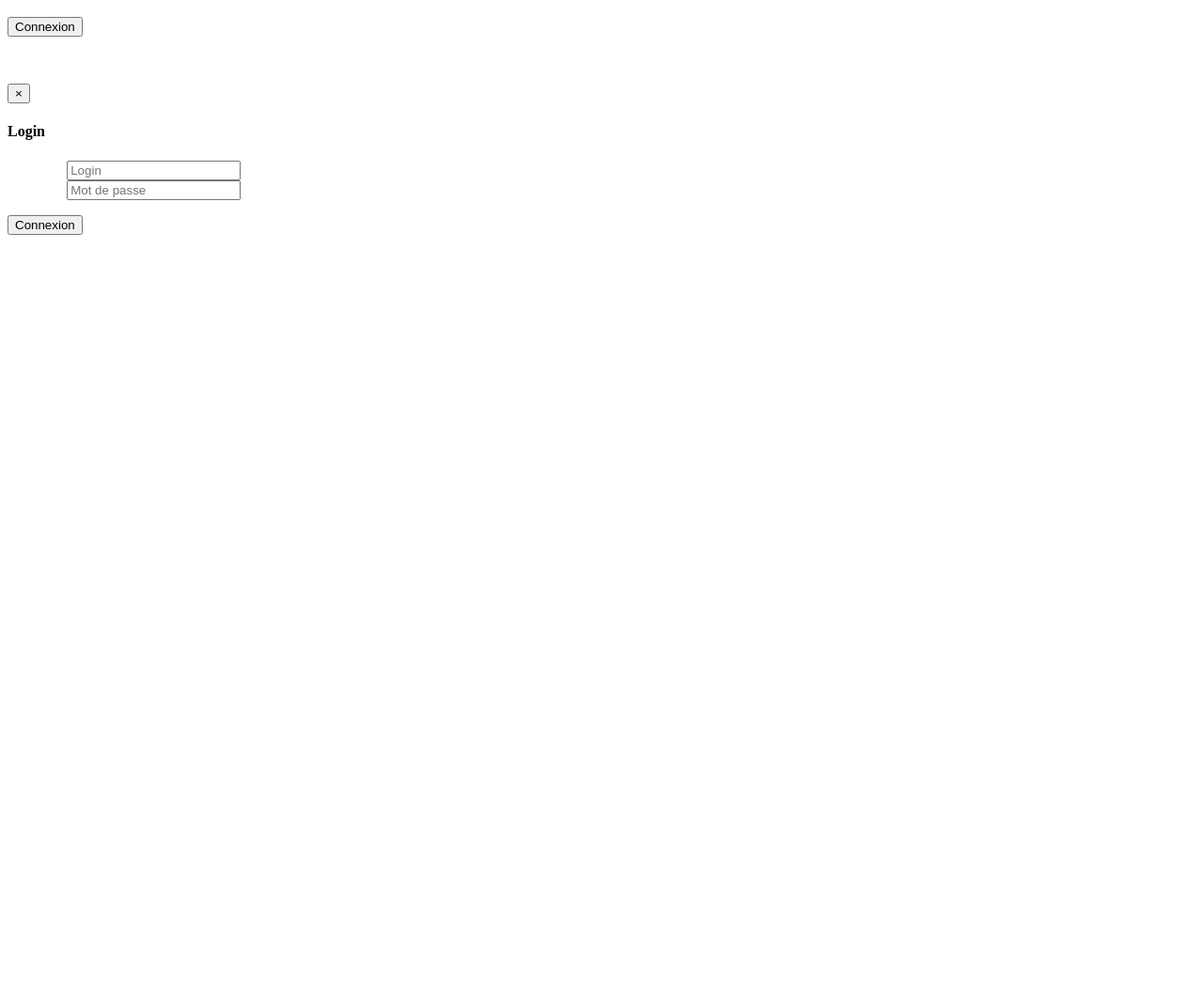
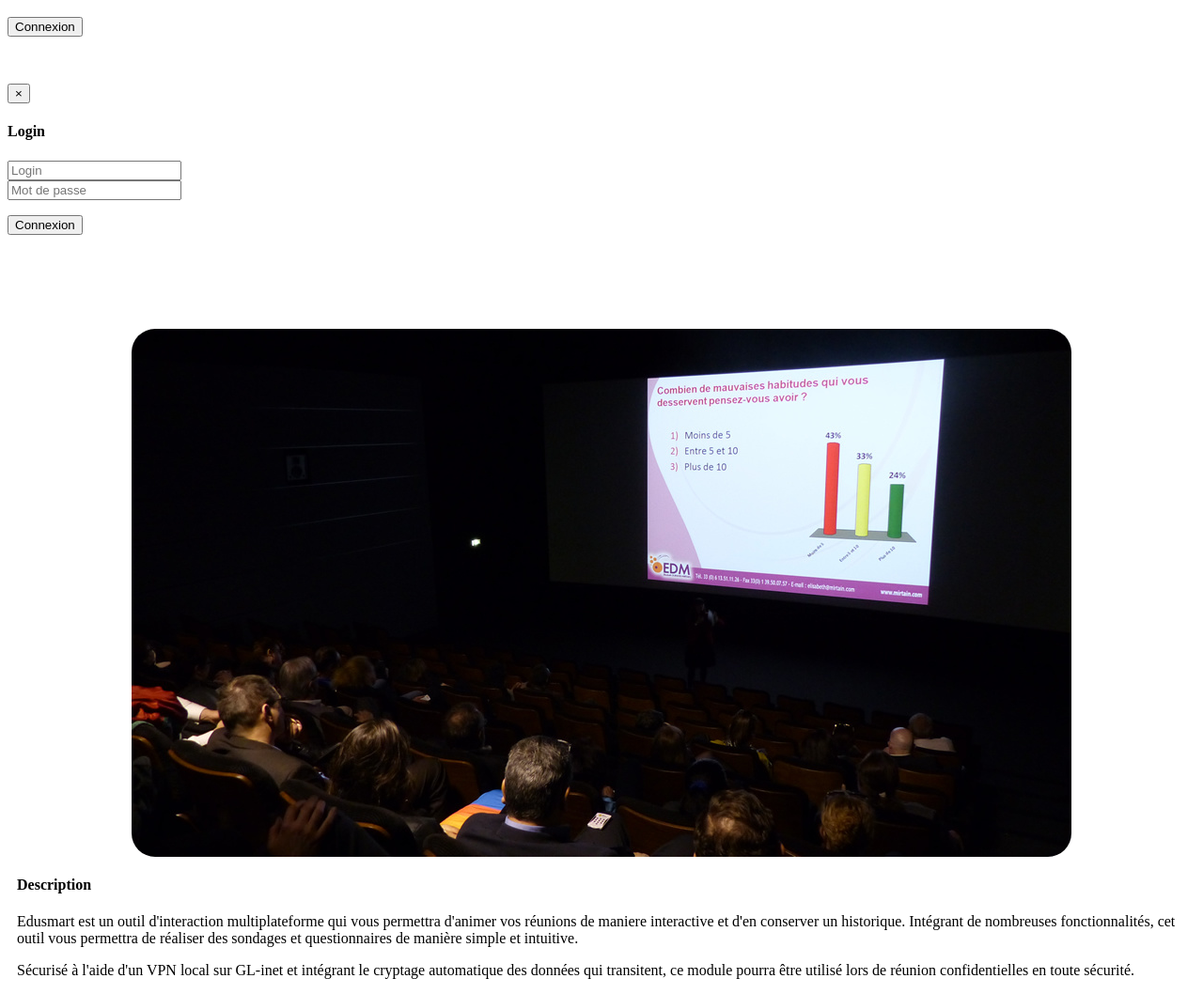
Before and after one commit to RomainCaribou/quizz, a CodeIgniter app: the page made by application/views/homepage/identification.php in a window 1280 px wide. Shown: the whole page at 94% size. Before the commit the page ends 250 px from the top, so only its background shows below. Run offline with CodeIgniter, Linux system fonts and the light colour scheme.

Commit message:
page d'accueil design

```diff
--- a/application/views/homepage/identification.php
+++ b/application/views/homepage/identification.php
@@ -10,13 +10,13 @@
 <link href="<?php  echo base_url()?>assets/css/identification.css" rel="stylesheet">
 
 
-<button class="btn btn-primary btn-md pull-right" style="margin-top:10px;"data-toggle="modal"
+<button class="btn btn-primary btn-md pull-right" style="margin-top:10px;margin-right:10px;"data-toggle="modal"
 	data-target="#myModal">Connexion</button>
 <!-- Modal -->
 <div class="modal fade" id="myModal" tabindex="-1" role="dialog"
 	aria-labelledby="myModalLabel" aria-hidden="true">
 	<div class="modal-dialog">
-		<div class="modal-content col-xs-7	col-xs-offset-3" style="margin-top:50px">
+		<div class="modal-content col-xs-8	col-xs-offset-2" style="margin-top:50px">
 			<div class="modal-header">
 				<button type="button" class="close" data-dismiss="modal"
 					aria-hidden="true">&times;</button>
@@ -29,7 +29,7 @@
 
 					<input placeholder="Login" class="form-control" name="login"
 						type="text" required /> <br> <input placeholder="Mot de passe"
-						class="form-control" name="psw" type="password" required />
+						class="form-control" name="psw" type="password" />
 
 
 
@@ -48,3 +48,15 @@
 	</div>
 	<!-- /.modal-dialog -->
 </div>
+
+<div class="" style=" margin-top:100px; clear:both;" >
+
+	<div class=" col-sm-4 " style="margin-left:0px">
+              <img class="img-responsive" style="display: block;margin-left: auto;margin-right: auto;border-radius:25px;" src="<?php echo base_url()?>assets/pictures/interactive_meeting.jpg" />
+    </div>
+	<div class=" col-sm-7 well well-lg" style=" margin:10px;border-radius:15px;" >
+                        <h4>Description</h4>
+                        <p>Edusmart est un outil d'interaction multiplateforme qui vous permettra d'animer vos r&eacute;unions de maniere interactive et d'en conserver un historique. Int&eacute;grant de nombreuses fonctionnalit&eacute;s, cet outil vous permettra de r&eacute;aliser des sondages et questionnaires de mani&egrave;re simple et intuitive. </p>
+                        <p>S&eacute;curis&eacute; &agrave; l'aide d'un VPN local sur GL-inet et int&eacute;grant le cryptage automatique des donn&eacute;es qui transitent, ce module pourra &ecirc;tre utilis&eacute; lors de r&eacute;union confidentielles en toute s&eacute;curit&eacute;.</p>
+                         </div>
+	</div>
--- a/application/views/v_quizz/vw_connex.php
+++ b/application/views/v_quizz/vw_connex.php
@@ -8,7 +8,7 @@
 Password :  <input name="psw" type="password" required/>
 
 <?php if(isset($res)) { ?>
-<p> Tu t'es plant&eacute; trou de balle </p>
+<p> Erreur d'identifiants </p>
 <?php } ?>
 
 
--- a/assets/css/identification.css
+++ b/assets/css/identification.css
@@ -2,8 +2,8 @@
 
 
 .marge {
-
-	margin-left:5%;
+	position:relative;
+	margin-left:0%;
 	width:150px;
 
 
```
Also changed, not shown: application/config/template.php (line endings or trailing spaces), assets/pictures/interactive_meeting.jpg (added).
